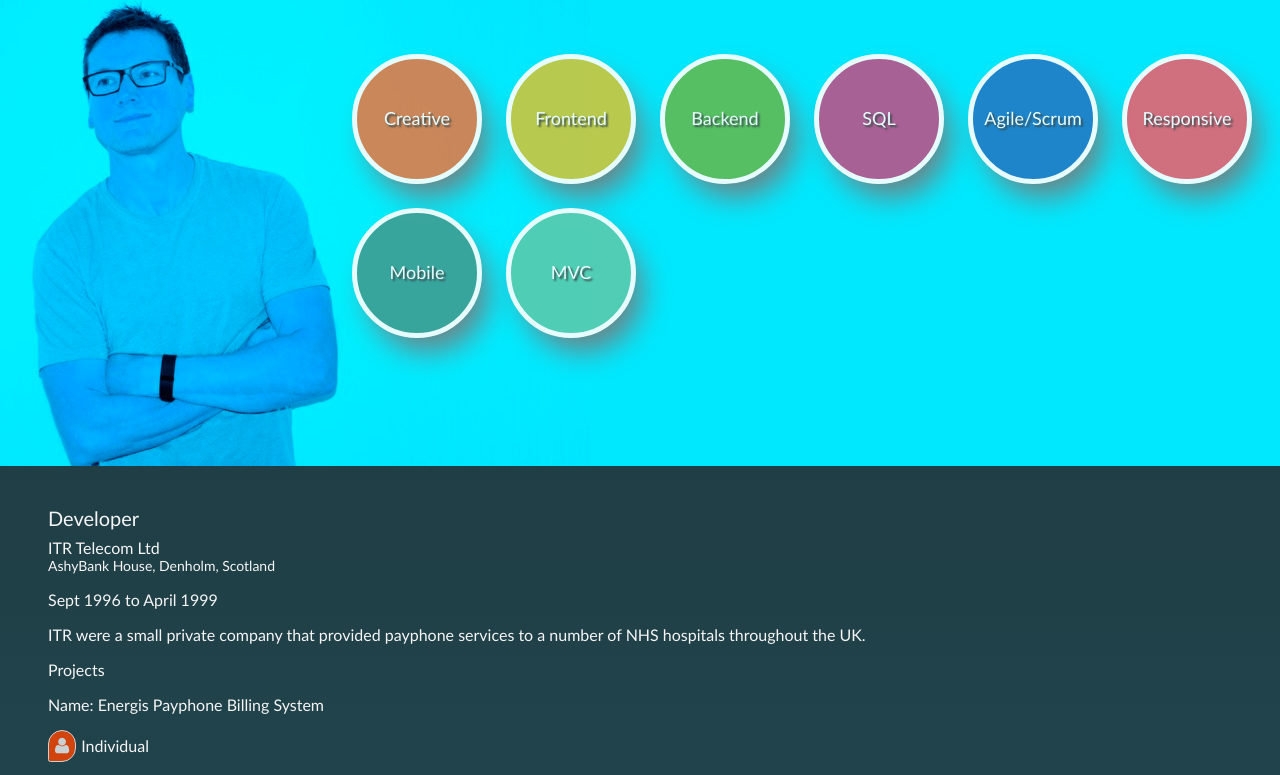
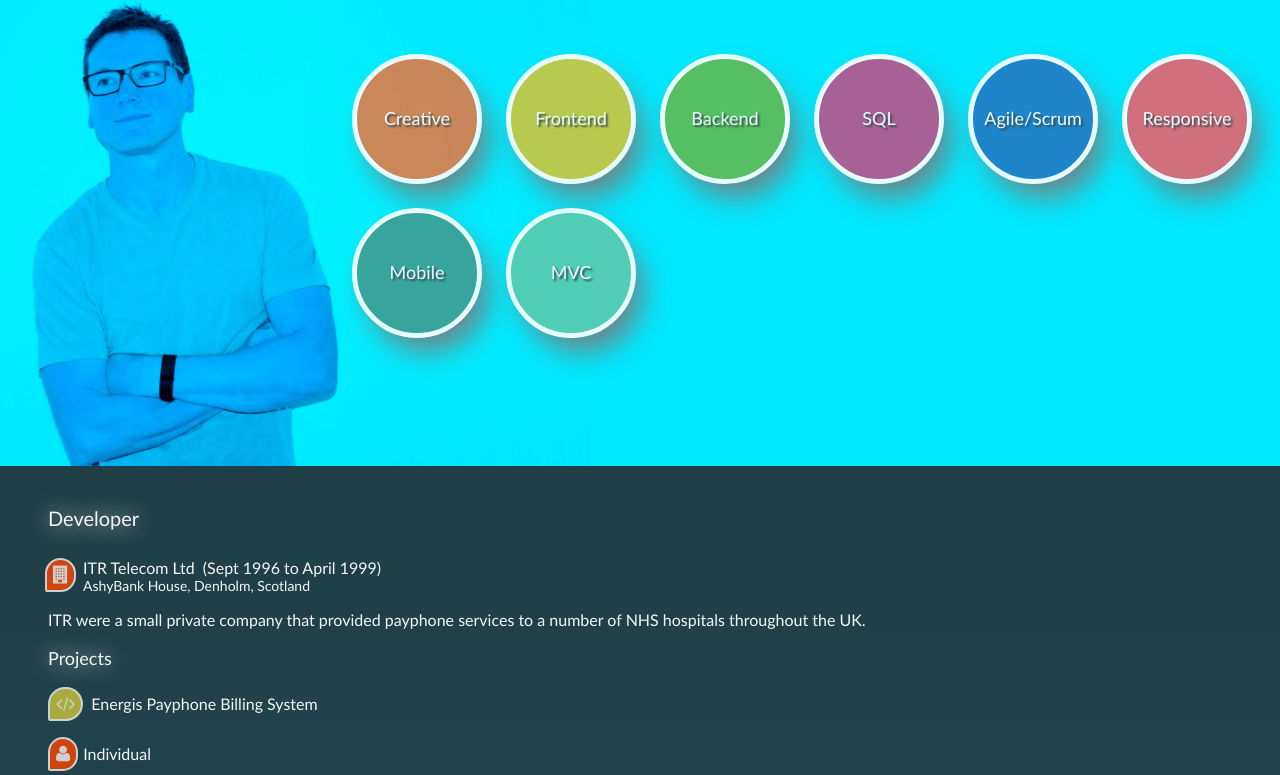
Before and after one commit to ArnoldKrumins/me, a website: page index.html in a window 1280 px wide. Shown: the part 42-817 px from the top of the page. Drawn offline with nearby package versions, Linux system fonts and the light colour scheme.

Commit message:
more styling

```diff
--- a/app/directives/job.js
+++ b/app/directives/job.js
@@ -6,21 +6,19 @@ app.directive('cv',function(){
     return{
         restrict:'EA',
         scope:{ jobs:'='},
-        template:'<div id="jobs">' +
+        template:'<div id="jobs" class="col-md-3 col-lg-3">' +
                     '<ul ng-repeat="job in jobs">' +
                         '<li>' +
                             '<p class="job-role">{{ job.title }}</p>' +
-                            '<p class="company">{{ job.company }}<a class="website" ng-if="job.URL.length > 0" href="{{ job.URL }}" target="_blank">website</a></p>' +
+                            '<p class="company"><i class="fa fa-building"></i>{{ job.company }}<a class="website" ng-if="job.URL.length > 0" href="{{ job.URL }}" target="_blank">website</a><span class="duration">({{ job.duration }})</span></p>' +
                             '<p class="location">{{ job.location }}</p>' +
-                            '<p class="duration">{{ job.duration }}</p>' +
-                            '<p></p>' +
-                            '<p class="company-description">{{ job.description }}</p>' +
-                             '<p>Projects</p>' +
+                             '<p class="company-description">{{ job.description }}</p>' +
+                             '<p class="project">Projects</p>' +
                              '<div ng-repeat="project in job.projects">' +
 
-                                '<p>Name: {{ project.name }}</p>' +
+                                '<p><i class="fa fa-code"></i><span class="project-name">{{ project.name }}</span></p>' +
                                  '<team devs="project.team"></team>' +
-                                '<p class="col-md-2 col-lg-2">Description: {{ project.description }}</p>' +
+                                '<p>{{ project.description }}</p>' +
                                  '<div ng-repeat="tech in project.techs">' +
                                     '<span>{{ tech.name}}</span>' +
 
--- a/index.html
+++ b/index.html
@@ -10,7 +10,7 @@
     <link rel="stylesheet" href="less/site.css"/>
 </head>
 <body ng-app="me" ng-controller="mainCtrl">
-<div class="container-fluid">
+<div class="container">
 
 
    <div id="social-header">
@@ -20,12 +20,12 @@
            <li><a href="https://github.com/ArnoldKrumins" target="_blank"><i class="fa fa-github-square"></i></a></li>
            <li><a href="https://twitter.com/ArnoldKrumins" target="_blank"><i class="fa fa-twitter-square"></i></a></li>
            <li><a href="https://www.youtube.com/channel/UC_6mKlQmG9N0KhIJ2D_JIqg" target="_blank"><i class="fa fa-youtube-square"></i></a></li>
-
+           <li><a href="https://instagram.com/arnoldkrumins/" target="_blank"><i class="fa fa-instagram"></i></a></li>
        </ul>
    </div>
 
   <div class="row header-image">
-      <div class="col-md-12 ">
+      <div class="col-md-3">
           <!--<h4>"I never wanted to be a <strong>Rockstar</strong>..I always wanted to be the <strong>Producer</strong>."</h4>-->
 
           <div skills="skills"></div>
@@ -36,7 +36,7 @@
 
   </div>
   <div class="row">
-      <div class="col-md-12">
+      <div class="col-md-3">
 
           <cv jobs="jobs"></cv>
       </div>
--- a/less/site.less
+++ b/less/site.less
@@ -20,7 +20,7 @@
   .border-radius-custom(120px,120px,20px,120px);
   .opacity(0.8);
   background-color: @colour; //orangered;
-  border: solid 1px #f5f5f5;
+  border: solid 2px #f5f5f5;
 }
 
 .border-radius-custom (@topleft: 5px, @topright: 5px, @bottomleft: 5px, @bottomright: 5px) {
@@ -38,8 +38,8 @@
   color:dimgrey;
 }
 
-.text-shadow{
-  text-shadow: 2px 2px 2px #3D3939;
+.text-shadow(@string: 2px 2px 2px #3D3939){
+  text-shadow: @string;
 }
 
 
@@ -103,8 +103,8 @@ background-image: -ms-linear-gradient(bottom, #276979 0%, #1E353A 100%);
 
 .opacity (@opacity: 0.5) {
   -webkit-opacity: 	@opacity;
-  -moz-opacity: 		@opacity;
-  opacity: 		@opacity;
+  -moz-opacity: @opacity;
+  opacity: @opacity;
 }
 
 
@@ -261,11 +261,15 @@ background-image: -ms-linear-gradient(bottom, #276979 0%, #1E353A 100%);
 }
 
 #jobs{
+  position: relative;
   color:#f5f5f5;
   ul{
       list-style: none;
       li{
-
+          .fa-building{
+            position:absolute;
+            left: -38px;
+          }
 
       }
 
@@ -278,20 +282,43 @@ background-image: -ms-linear-gradient(bottom, #276979 0%, #1E353A 100%);
   width:40%;
 }
 
-.fa-user, .fa-users {
+.fa-user, .fa-users,.fa-building {
   .tag(orangered);
 }
 
+.fa-code{
+  .tag(#CDC63B);
+}
+
+
 .dev-info{
 padding-left:5px;
+}
 
+.job-role,.project{
+  .text-shadow(0px 0px 24px #f5f5f5);
 }
 
 .job-role{
   font-size: 20px;
+  margin-bottom: 40px;
 }
+
+.project{
+  font-size: 18px;
+}
+
+.project-name{
+  margin-left:8px;
+}
+
 .company{
-  margin-top: -12px;
+  position: relative;
+  margin: -12px 0 0 35px;
+}
+
+.duration{
+  margin-left: 8px;
 }
 .website{
   position: relative;
@@ -300,9 +327,10 @@ padding-left:5px;
   color: lightsalmon;
   top: -2px;
   left: 9px;
+  margin-right: 8px;
 }
 
 .location{
-  margin: -16px 0 0 0;
+  margin: 0px 0 0 35px;
   font-size: 14px;
 }
```
Also changed, not shown: less/site.css.
